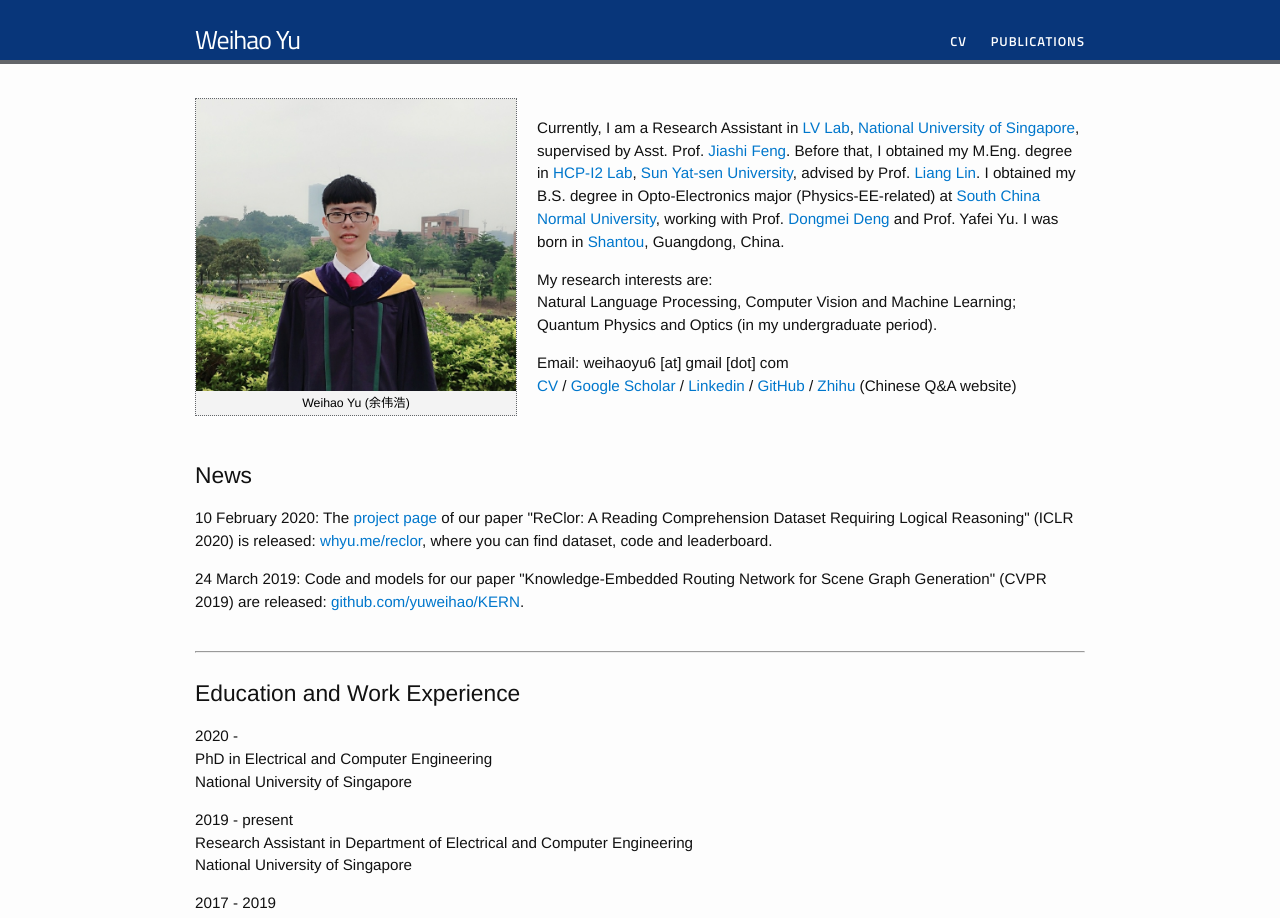
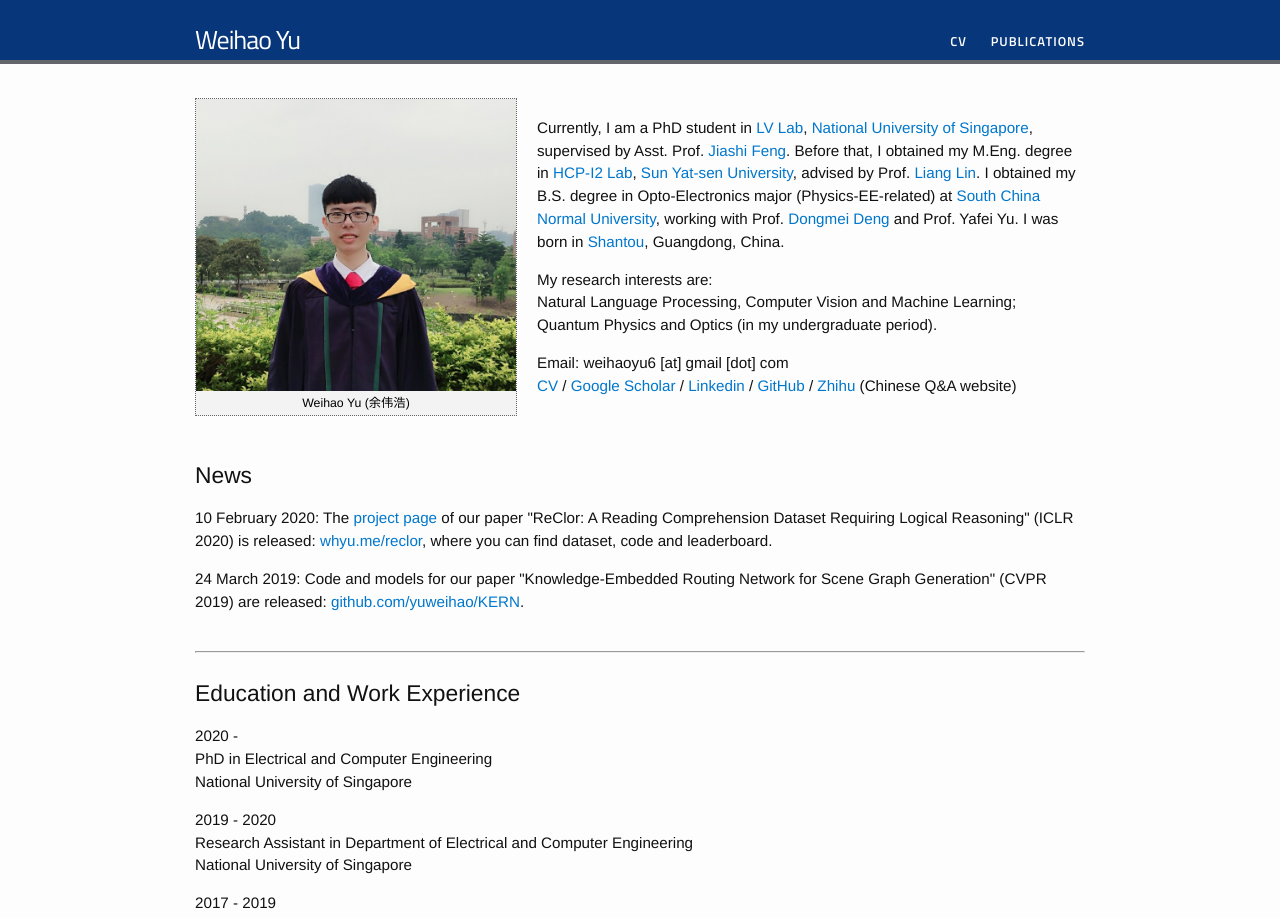
Before and after one commit to yuweihao/yuweihao.github.io, a Jekyll site: the page built from index.html, in a window 1280 px wide. Shown: the top 918 px of the page. Built offline with Jekyll 4.4.1, drawn with Linux system fonts in a browser that asks for light colours.

Commit message:
Update index.html

```diff
--- a/index.html
+++ b/index.html
@@ -17,7 +17,7 @@ layout: default
 <!-- <h2>Bio</h2> -->
 <br>
 <p>
-Currently, I am a Research Assistant in <a href="https://www.ece.nus.edu.sg/lv/" target="_blank" rel="external">LV Lab</a>,
+Currently, I am a PhD student in <a href="https://www.ece.nus.edu.sg/lv/" target="_blank" rel="external">LV Lab</a>,
 <a href="https://www.ece.nus.edu.sg/lv/" target="_blank" rel="external">National University of Singapore</a>,
 supervised by Asst. Prof. <a href="https://sites.google.com/site/jshfeng/" target="_blank" rel="external">Jiashi Feng</a>.
 Before that, I obtained my M.Eng. degree in
@@ -53,7 +53,7 @@ Email: weihaoyu6 [at] gmail [dot] com <br>
 PhD in Electrical and Computer Engineering<br>
 National University of Singapore</p>
 
-<p>2019 - present<br>
+<p>2019 - 2020<br>
 Research Assistant in Department of Electrical and Computer Engineering<br>
 National University of Singapore</p>
 
```
